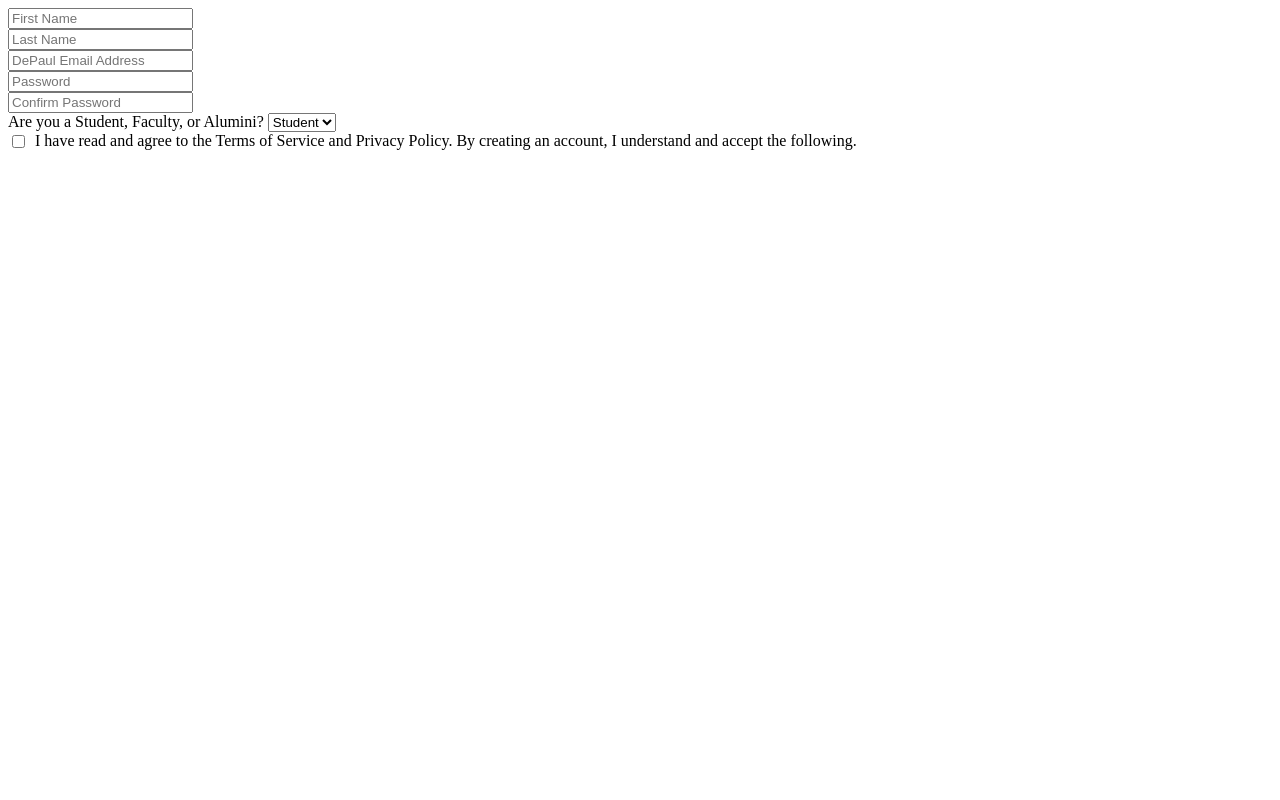
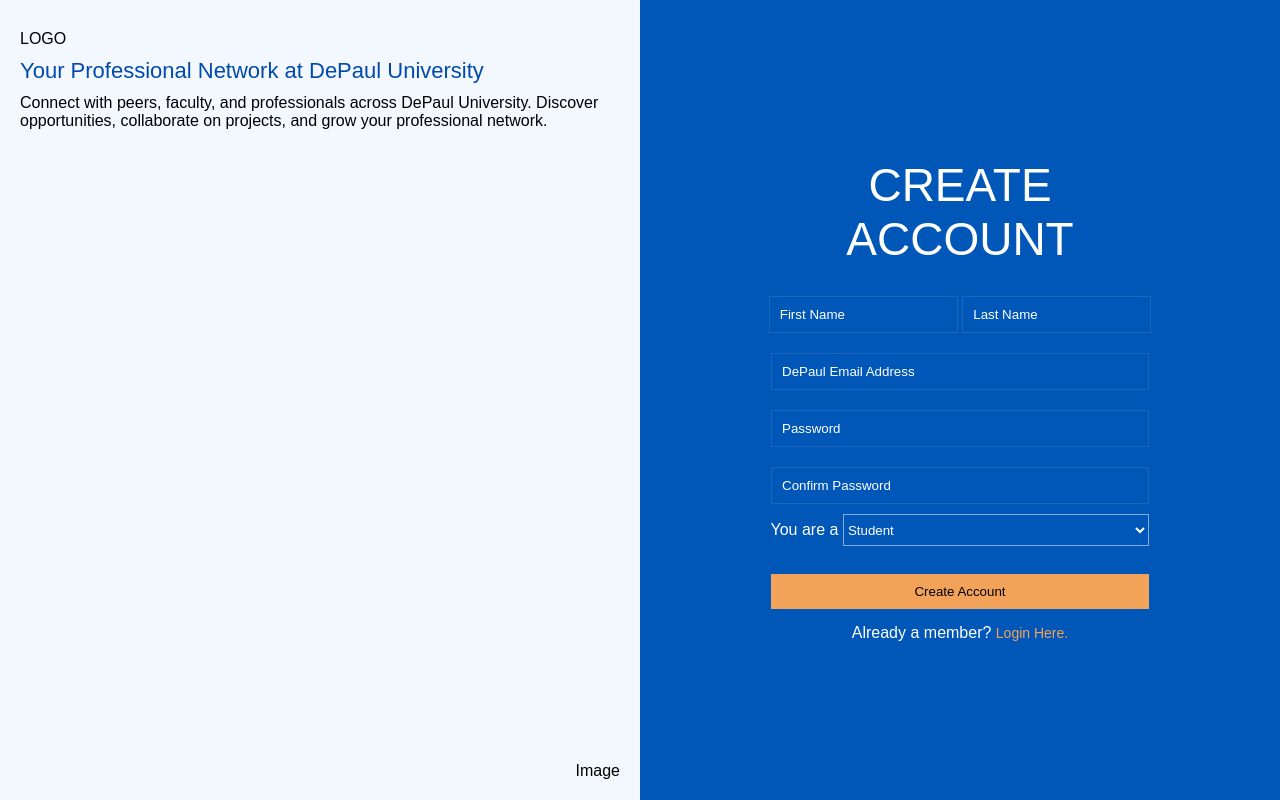
Before and after one commit to divya-pullivarthi/DeConnect, a Django app: page /registration/ in a window 1280 px wide. Run offline with Django 5.2, Linux system fonts and the light colour scheme.

Commit message:
registration form ui updated.

```diff
--- a/signup/forms.py
+++ b/signup/forms.py
@@ -25,13 +25,13 @@
     first_name = forms.CharField(
                 widget=forms.PasswordInput(attrs={
             'placeholder': 'First Name',
-            'class': 'form-control'
+            'class': 'form-control fname'
         }),
         label='',
     )
     last_name = forms.CharField( widget=forms.PasswordInput(attrs={
             'placeholder': 'Last Name',
-            'class': 'form-control'
+            'class': 'form-control lname'
         }),
         label='',
     )
--- a/signup/templates/registration.html
+++ b/signup/templates/registration.html
@@ -1,5 +1,144 @@
-<html>
-    <body>
-        {{ registration_form }}
-    </body>
+<!DOCTYPE html>
+<html lang="en">
+<head>
+    <meta charset="UTF-8">
+    <meta name="viewport" content="width=device-width, initial-scale=1.0">
+    <title>Split Page Layout</title>
+    <style>
+        body {
+            margin: 0;
+            display: flex;
+            height: 100vh;
+            flex-direction: row;
+            font-family: sans-serif;
+        }
+        .left-side, .right-side {
+            width: 50%;
+            display: flex;
+            flex-direction: column;
+            justify-content: space-between;
+            padding: 20px;
+        }
+        .left-side {
+            background-color: #F3F8FF;
+        }
+        .right-side {
+            background-color: #0057B7;
+            color: white;
+            display: flex;
+            justify-content: center;
+            align-items: center;
+        }
+        .logo, .title, .description {
+            margin: 10px 0;
+        }
+        .image {
+            align-self: flex-end;
+        }
+        .login-form {
+            text-align: center;
+            width: 70%;
+            display: flex;
+            flex-direction: column;
+            align-items: center;
+            height: 70%; /* Adjust height to better center the content */
+            justify-content: center;
+        }
+        .login-form input, .login-form button {
+            width: 90%; /* Adjust width to be more prominent */
+            margin: 10px 0; /* Add margin for spacing */
+            padding: 10px; /* Ensure padding for better usability */
+        }
+        .login-form input {
+            background-color: #0057B7; /* Match the right side background color */
+            border: 1px solid rgba(255, 255, 255, 0.1); /* Semi-transparent white border */
+            color: white; /* Text color */
+            box-sizing: border-box; /* Ensure border is inside the element */
+        }
+
+        .login-form input::placeholder {
+            color: white; /* White placeholder text */
+        }
+
+
+        .login-form a {
+            color: white;
+            text-decoration: none;
+            margin: 5px 0;
+            font-size: 14px; /* Match the font size for the forgot password link */
+            text-align: right; /* Align text to the right */
+            width: 90%; /* Ensure it takes the same width as the input fields */
+        }
+        .form-title {
+            font-size: 46px;
+            margin-bottom: 20px; /* Add margin to space out the title */
+        }
+        button {
+            background-color: #F2A359;
+            color: #000000;
+            padding: 10px;
+            border: none;
+            cursor: pointer;
+            width: 90%; /* Ensure button width matches input fields */
+        }
+        .title {
+            color: #004AAD;
+            font-size: 22px;
+        }
+
+        @media (max-width: 768px) {
+            body {
+                flex-direction: column;
+            }
+            .left-side, .right-side {
+                width: 100%;
+            }
+            .login-form {
+                width: 90%;
+            }
+            .fname, .lname {
+                width: 45% !important;
+            }
+        }
+
+        .fname, .lname {
+            width: 45% !important;
+        }
+
+        .login-form select {
+            width: 73%;
+            background-color: #0057B7;
+            border: 1px solid rgba(255, 255, 255, 0.5);
+            color: white;
+            box-sizing: border-box;
+            height: 10%;
+        }
+    </style>
+</head>
+<body>
+    <div class="left-side">
+        <div>
+            <div class="logo">LOGO</div>
+            <div class="title">Your Professional Network at DePaul University</div>
+            <div class="description">Connect with peers, faculty, and professionals across DePaul University. Discover opportunities, collaborate on projects, and grow your professional network.</div>
+        </div>
+        <div class="image">Image</div>
+    </div>
+    <div class="right-side">
+        <div class="login-form">
+            <div class="form-title">CREATE ACCOUNT</div>
+            <form method="post">
+                {% csrf_token %}
+                {{ registration_form.first_name }}
+                {{ registration_form.last_name }}
+                {{ registration_form.email }}
+                {{ registration_form.password }}
+                {{ registration_form.confirm_password }}
+                <br><span class="user-type"><label for="{{ registration_form.user_type.id_for_label }}">You are a {{ registration_form.user_type }}  </label></span>
+                <br><br><button type="submit">Create Account</button>
+            </form>
+                <br><div>Already a member? <a href="#" style="color:#F2A359">Login Here.</a></div>
+        </div>
+    </div>
+</body>
 </html>
```
